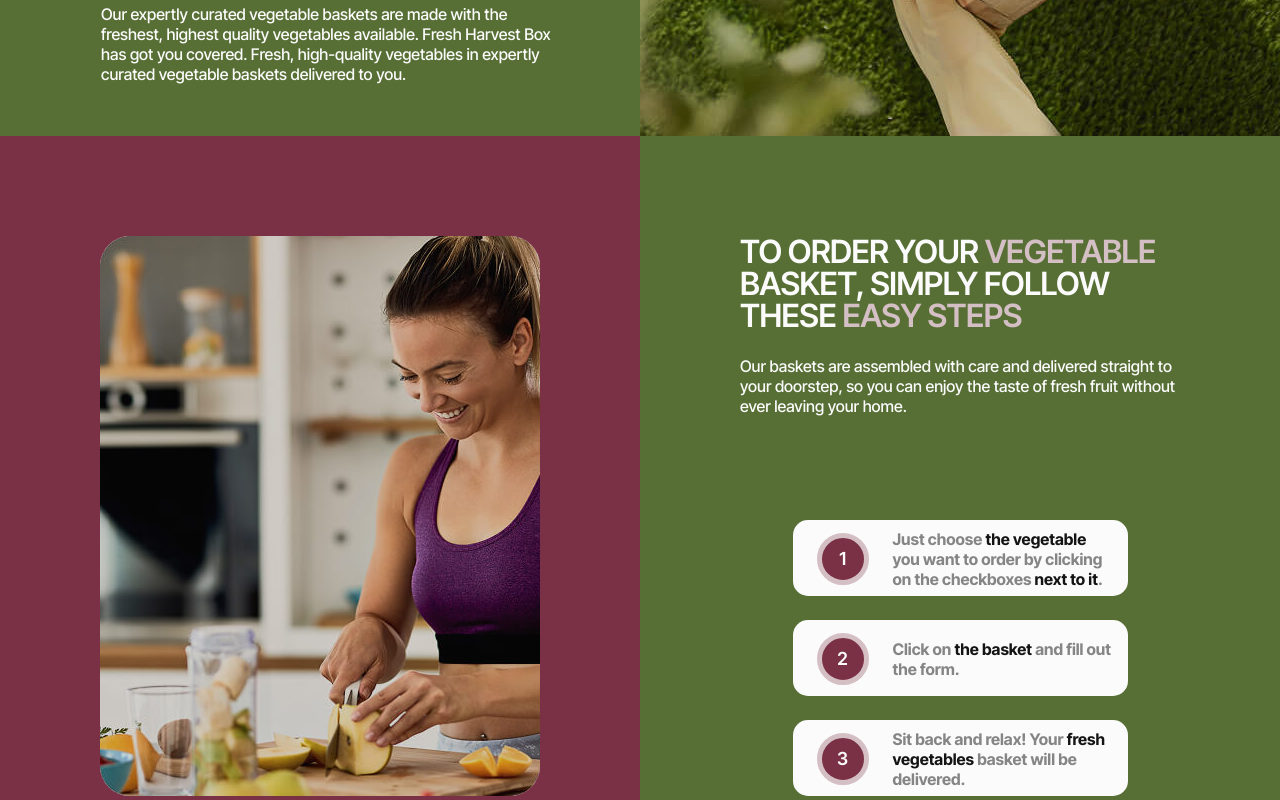
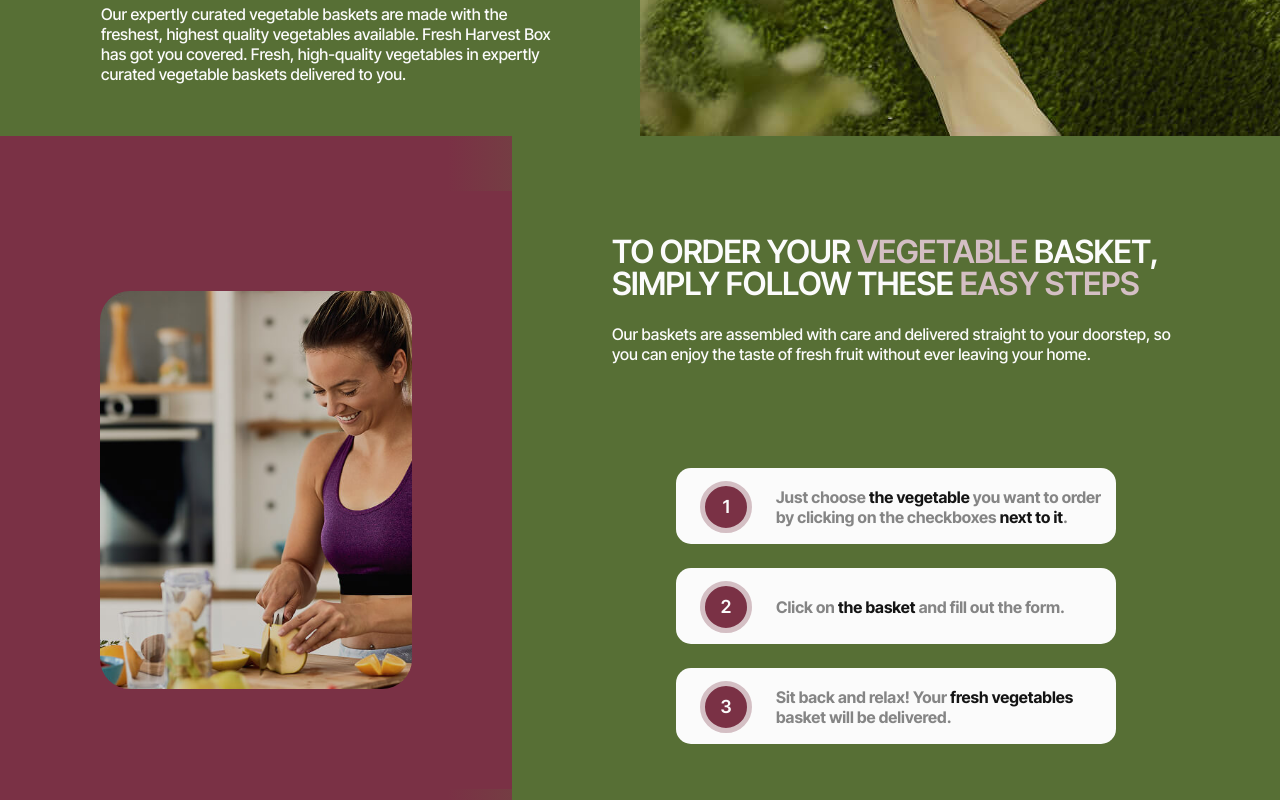
Before and after one commit to GoitStudentsWorks/html-css_116_BooshCoder, a website built with Vite: page src/index.html in a window 1280 px wide. Shown: the part 660-1460 px from the top of the page. Built offline with nearby package versions, Linux system fonts and the light colour scheme.

Commit message:
ul your order fix tab

```diff
--- a/src/css/how_it_works.css
+++ b/src/css/how_it_works.css
@@ -147,7 +147,7 @@
     align-items: center;
     padding: 100px 164px;
     gap: 52px;
-    max-width: 768px;
+    min-width: 768px;
   }
   .div-works-title {
     gap: 24px;
@@ -162,11 +162,11 @@
   }
   .ol-works-list {
     gap: 24px;
-    max-width: 768px;
+    min-width: 440px;
   }
   .li-works-list {
     padding: 25px 12px 24px;
-    width: 440px;
+    min-width: 440px;
     height: 76px;
     font-weight: 700;
     font-size: 16px;
```
